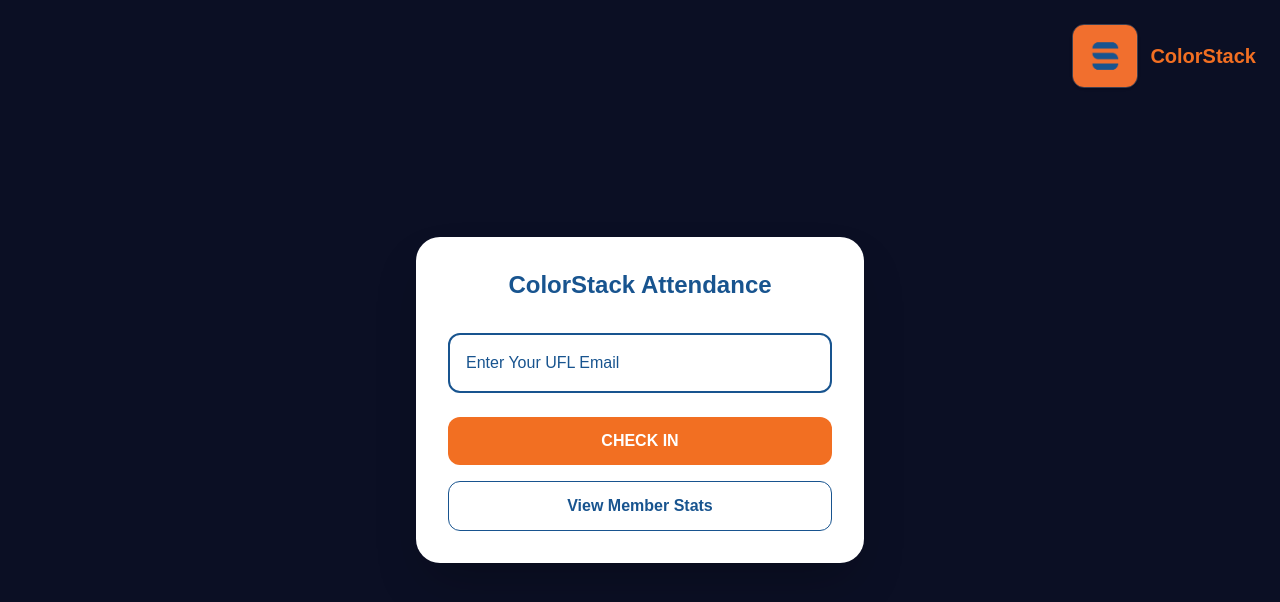
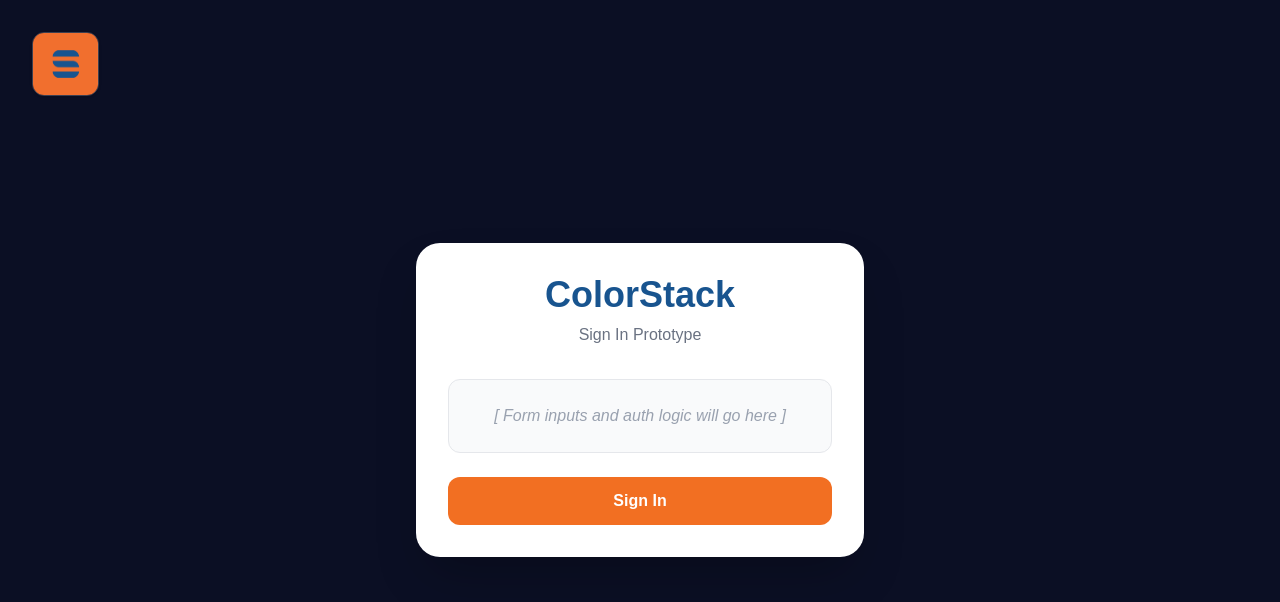
Before and after one commit to uf-acm-design-team/ACM-checkin, a Next.js app: page /1/colorstack in a window 1280 px wide. Shown: the top 602 px of the page. Built offline with nearby package versions, Linux system fonts and the light colour scheme; no server answers.

Commit message:
colorstack sign in page skeleton with colors and logo

```diff
--- a/app/[orgSlug]/colorstack/page.tsx
+++ b/app/[orgSlug]/colorstack/page.tsx
@@ -1,212 +1,34 @@
 'use client'
 
-import Link from "next/link";
-import { createClient } from "@/app/utils/supabase/client";
-import React, { useState } from "react";
-
-const UFL_EMAIL_REGEX = /^[^\s@]+@ufl\.edu$/;
+import React from "react";
 
 export default function ColorStackSignIn() {
-
-    const [checkinMessage, setCheckinMessage] = useState("");
-    const [success, setSuccess] = useState("");
-    const [email, setEmail] = useState("");
-    const [firstName, setFirstName] = useState("");
-    const [lastName, setLastName] = useState("");
-    const [gradYear, setGradYear] = useState("");
-    const supabase = createClient();
-    const [loading, setLoading] = useState(false);
-    const [signUp, setSignUp] = useState(false);
-
-    const validateEmail = (value: string) => {
-        if (value && !UFL_EMAIL_REGEX.test(value)) {
-            setCheckinMessage("Email must end with @ufl.edu");
-            return false;
-        } else {
-            setCheckinMessage("");
-            return true;
-        }
-    };
-
-    const handleCheckIn = async () => {
-        setSuccess("");
-        setLoading(true);
-        if (!validateEmail(email)) {
-            setLoading(false);
-            return;
-        }
-        const { data: orgId, error: orgError } = await supabase
-            .from("organizations")
-            .select("id")
-            .eq("slug", "colorstack")
-            .single();
-        if(orgError != null){
-            setCheckinMessage("Error while checking in. Please try again.");
-            setLoading(false);
-            return;
-        }
-        if(orgId == null){
-            setCheckinMessage("ColorStack not initialized in backend!");
-            setLoading(false);
-            return;
-        }
-        setCheckinMessage("");
-        const { data: activeMeeting, error: activeMeetingError } = await supabase
-            .from("meetings")
-            .select("id, org_id")
-            .eq("org_id", orgId.id)
-            .eq("status", true)
-            .limit(1)
-            .maybeSingle();
-        if(activeMeetingError != null){
-            setCheckinMessage("Error while checking in. Please try again.");
-            setLoading(false);
-            return;
-        }
-        if(activeMeeting == null){
-            setCheckinMessage("There is currently no active meeting!");
-            setLoading(false);
-            return;
-        }
-        setCheckinMessage("");
-        const { data: attendeeExistence, error: attendeeExistenceError } = await supabase
-            .from("attendee")
-            .select("id")
-            .eq("email", email)
-            .maybeSingle();
-        if(attendeeExistenceError != null){
-            setCheckinMessage("Error while checking in. Please try again.");
-            setLoading(false);
-            return;
-        }
-        if(attendeeExistence == null){
-            setSignUp(true);
-            setLoading(false);
-            return;
-        }
-        const { data: checkedIn, error: checkedInError } = await supabase
-            .from("attendance")
-            .select("id")
-            .eq("meeting_id", activeMeeting.id)
-            .eq("attendee_id", attendeeExistence.id)
-            .maybeSingle();
-        if(checkedIn != null){
-            setCheckinMessage("You are already checked in!");
-        } else {
-            setCheckinMessage("");
-            const { data: inserted, error: insertionError } = await supabase
-                .from("attendance")
-                .insert({ org_id: orgId.id, meeting_id: activeMeeting.id, attendee_id: attendeeExistence.id, source: "guest"});
-            if(insertionError != null){
-                setCheckinMessage("Error while checking in. Please try again.");
-            } else {
-                setCheckinMessage("");
-                setSuccess("Successfully checked in!");
-            }
-        }
-        setLoading(false);
-    };
-
-    const handleSignUp = async () => {
-        setSuccess("");
-        setCheckinMessage("");
-        setLoading(true);
-
-        if (!firstName || !lastName || !gradYear) {
-            setCheckinMessage("Please enter your first name, last name, and graduation year.");
-            setLoading(false);
-            return;
-        }
-
-        const {data: attendeeInsertion, error: attendeeInsertionError} = await supabase
-            .from("attendee")
-            .insert({email: email, first_name: firstName, last_name: lastName, grad_year: gradYear});
-
-        if(attendeeInsertionError != null){
-            setCheckinMessage("Error while signing up. Please try again.");
-            setLoading(false);
-            return;
-        }
-
-        setSignUp(false);
-        await handleCheckIn();
-    };
-
-    const handleEmailChange = (e: React.ChangeEvent<HTMLInputElement>) => {
-        setEmail(e.target.value);
-    };
-
     return (
         <div className="relative flex items-center justify-center min-h-screen bg-[#0b0f24] p-4">
-            <div className="absolute top-4 right-4 md:top-6 md:right-6 flex items-center gap-3">
+            {/* Logo positioned in top left */}
+            <div className="absolute top-6 left-6 md:top-8 md:left-8">
                 <img src="/colorStackLogo.png" alt="ColorStack Logo" className="h-12 md:h-16 w-auto rounded-xl border border-white/20 shadow-sm" />
-                <span className="text-white font-bold text-lg md:text-xl" style={{ color: '#f26f22' }}>ColorStack</span>
             </div>
 
             <div className="bg-white rounded-3xl shadow-2xl p-8 w-full max-w-md text-center">
-                <h1 className="text-2xl font-extrabold text-[#18548f] mb-8">
-                    ColorStack Attendance
+                <h1 className="text-4xl font-extrabold text-[#18548f] mb-2">
+                    ColorStack
                 </h1>
+                <p className="text-gray-500 mb-8 font-medium">
+                    Sign In Prototype
+                </p>
 
-                <input
-                    type="email"
-                    placeholder="Enter Your UFL Email"
-                    value={email}
-                    onChange={handleEmailChange}
-                    className="w-full border-2 border-[#18548f] bg-transparent text-[#18548f] placeholder-[#18548f] font-medium py-4 px-4 rounded-xl mb-6 focus:outline-none"
-                />
+                <div className="bg-gray-50 border border-gray-200 rounded-xl p-6 mb-6">
+                    <p className="text-gray-400 italic">
+                        [ Form inputs and auth logic will go here ]
+                    </p>
+                </div>
 
-                {checkinMessage && <p className="text-red-500 mb-4">{checkinMessage}</p>}
-                {success && <p className="text-green-500 mb-4">{success}</p>}
-
-                {signUp ? (
-                    <>
-                        <input
-                            type="text"
-                            placeholder="First Name"
-                            value={firstName}
-                            onChange={(e) => setFirstName(e.target.value)}
-                            className="w-full border-2 border-[#18548f] bg-transparent text-[#18548f] placeholder-[#18548f] font-medium py-4 px-4 rounded-xl mb-4 focus:outline-none"
-                        />
-                        <input
-                            type="text"
-                            placeholder="Last Name"
-                            value={lastName}
-                            onChange={(e) => setLastName(e.target.value)}
-                            className="w-full border-2 border-[#18548f] bg-transparent text-[#18548f] placeholder-[#18548f] font-medium py-4 px-4 rounded-xl mb-4 focus:outline-none"
-                        />
-                        <input
-                            type="text"
-                            placeholder="Graduation Year"
-                            value={gradYear}
-                            onChange={(e) => setGradYear(e.target.value)}
-                            className="w-full border-2 border-[#18548f] bg-transparent text-[#18548f] placeholder-[#18548f] font-medium py-4 px-4 rounded-xl mb-6 focus:outline-none"
-                        />
-                        <button
-                            onClick={() => handleSignUp()}
-                            disabled={loading}
-                            className="w-full bg-[#18548f] cursor-pointer text-white font-bold py-3 px-4 rounded-xl"
-                        >
-                            {loading ? "SIGNING UP..." : "SIGN UP"}
-                        </button>
-                    </>
-                ) : (
-                    <>
-                        <button
-                            onClick={handleCheckIn}
-                            disabled={loading}
-                            className="w-full bg-[#f26f22] cursor-pointer text-white font-bold py-3 px-4 rounded-xl"
-                        >
-                            {loading ? "CHECKING IN..." : "CHECK IN"}
-                        </button>
-                        <Link
-                            href="/org/colorstack/stats"
-                            className="mt-4 inline-flex w-full items-center justify-center rounded-xl border border-[#18548f] bg-white/10 px-4 py-3 text-[#18548f] font-semibold transition hover:bg-white/20"
-                        >
-                            View Member Stats
-                        </Link>
-                    </>
-                )}
+                <button
+                    className="w-full bg-[#f26f22] text-white font-bold py-3 px-4 rounded-xl"
+                >
+                    Sign In
+                </button>
             </div>
         </div>
     );
```
Also changed, not shown: app/[orgSlug]/colorstack.tsx (deleted).
